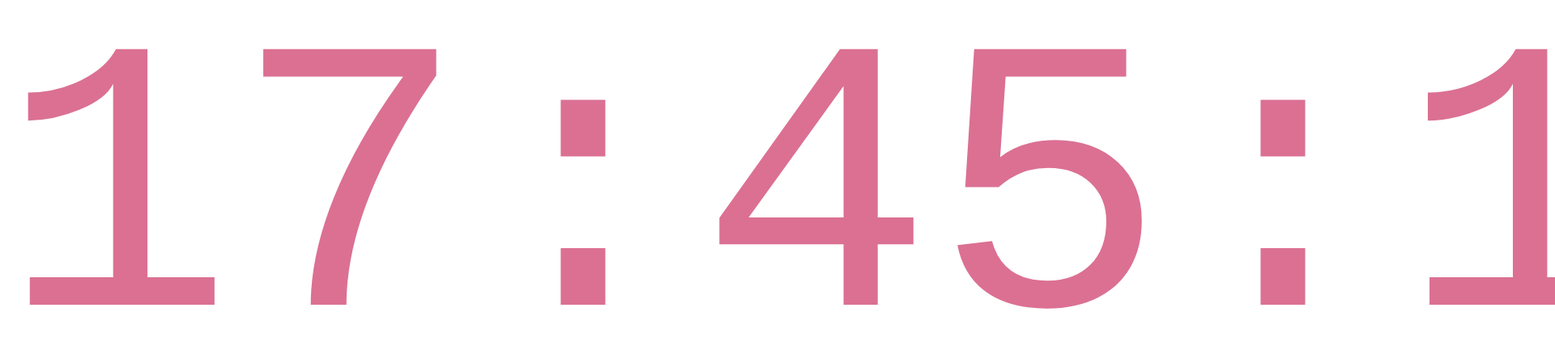
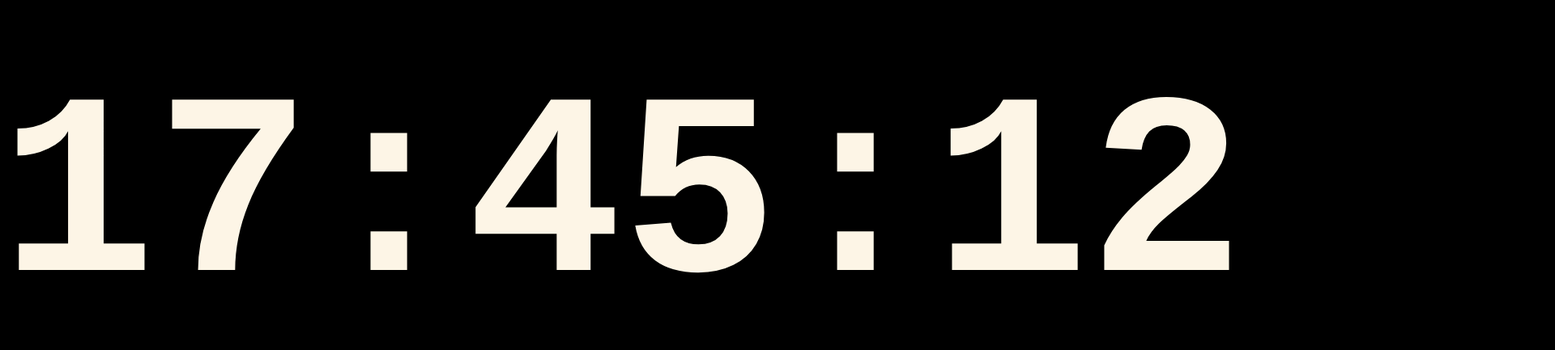
Before and after one commit to nomie75/aesthetic-clock, a plain HTML site: page index.html in a window 1280 px wide. Shown: the part 151-584 px from the top of the page at 81% size, 1920 px wide, since content can reach past the window. Drawn offline with Linux system fonts and the light colour scheme.

Commit message:
first commit

```diff
--- a/style.css
+++ b/style.css
@@ -1,13 +1,15 @@
 body {
     border: 0;
     margin: 0;
+    background-color: black;
     height: 100vh;
     display: flex;
     font-family:'Courier New', Courier, monospace
 }
 
 .aesthetic-clock{
-    color:palevioletred;
+    color:oldlace;
     margin: auto;
-    font-size: 30rem;
+    font-size: 20rem;
+    font-weight: 900;
 }
```
